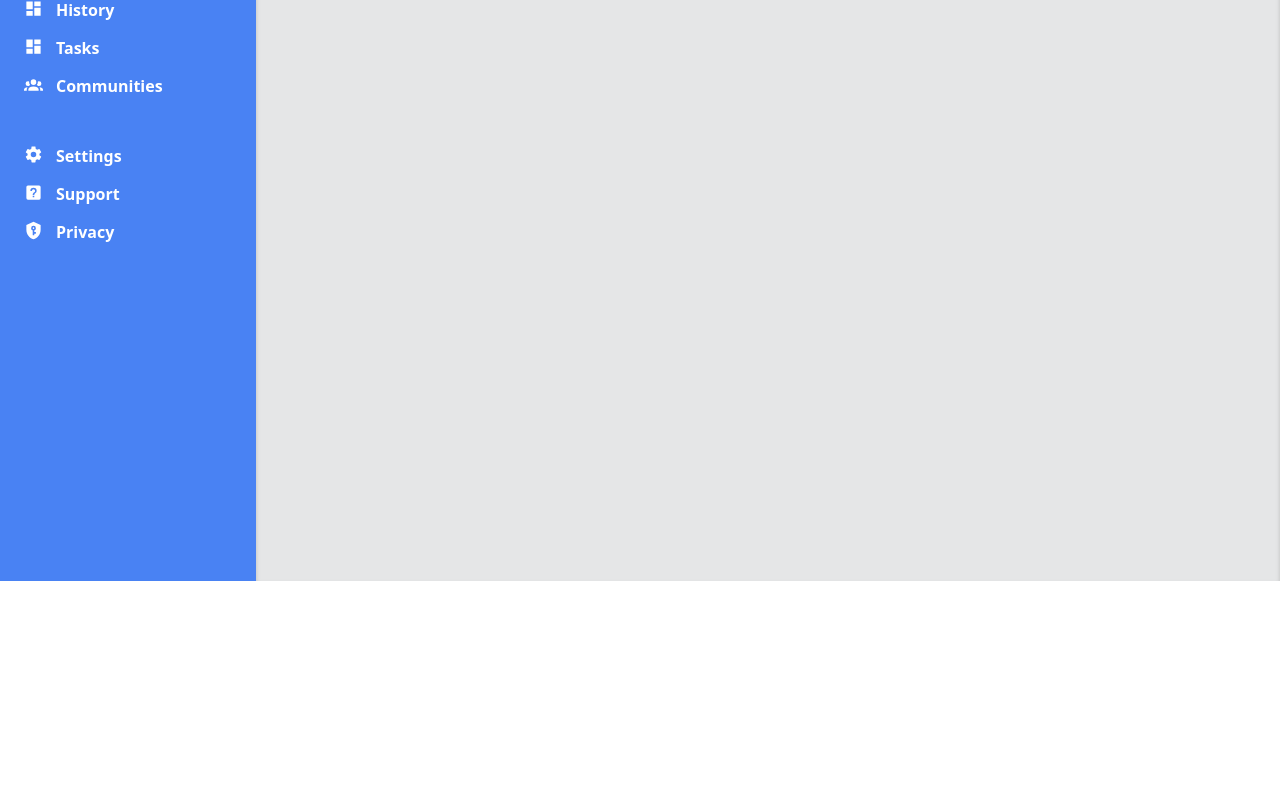
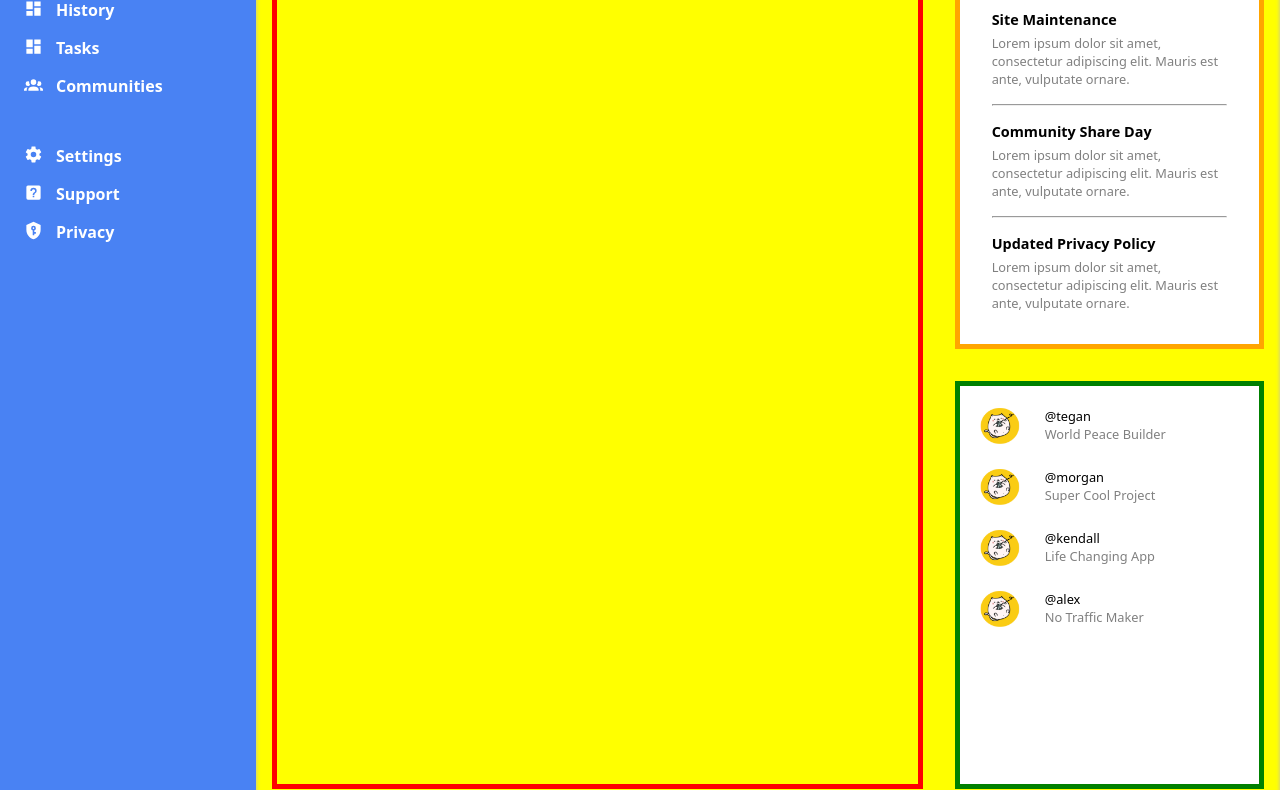
Before and after one commit to lavenderhwang/admin-dashboard, a plain HTML site: page index.html in a window 1280 px wide. Shown: the part 219-1009 px from the top of the page. Before the commit the page ends 800 px from the top, so only its background shows below. Drawn offline with Linux system fonts and the light colour scheme.

Commit message:
Complete Announcements + Trending

```diff
--- a/index.html
+++ b/index.html
@@ -72,7 +72,65 @@
 				</div>
 			</div>
 
-			<div class="main-content"><h1>main</h1></div>
+			<div class="main-content">
+				<div class="your-projects mc-container">Your Projects</div>
+
+				<div class="announcements mc-container">
+					<div class="announcements-container">
+						<div class="announcements-tab">
+							<h1>Site Maintenance</h1>
+							<p>
+								Lorem ipsum dolor sit amet, consectetur adipiscing elit. Mauris
+								est ante, vulputate ornare.
+							</p>
+						</div>
+						<hr />
+						<div class="announcements-tab">
+							<h1>Community Share Day</h1>
+							<p>
+								Lorem ipsum dolor sit amet, consectetur adipiscing elit. Mauris
+								est ante, vulputate ornare.
+							</p>
+						</div>
+						<hr />
+						<div class="announcements-tab">
+							<h1>Updated Privacy Policy</h1>
+							<p>
+								Lorem ipsum dolor sit amet, consectetur adipiscing elit. Mauris
+								est ante, vulputate ornare.
+							</p>
+						</div>
+					</div>
+				</div>
+
+				<div class="trending mc-container">
+					<div class="trending-container">
+						<div class="trending-tab">
+							<span class="small-pfp"></span>
+							<p>
+								@tegan <br />
+								<span class="grey-font">World Peace Builder</span>
+							</p>
+						</div>
+						<div class="trending-tab">
+							<span class="small-pfp"></span>
+							<p>
+								@morgan <br /><span class="grey-font">Super Cool Project</span>
+							</p>
+						</div>
+						<div class="trending-tab">
+							<span class="small-pfp"></span>
+							<p>
+								@kendall <br /><span class="grey-font">Life Changing App</span>
+							</p>
+						</div>
+						<div class="trending-tab">
+							<span class="small-pfp"></span>
+							<p>@alex <br /><span class="grey-font">No Traffic Maker</span></p>
+						</div>
+					</div>
+				</div>
+			</div>
 		</div>
 	</body>
 </html>
--- a/styles.css
+++ b/styles.css
@@ -102,8 +102,8 @@ img {
 }
 
 .small-pfp {
-	height: 30px;
-	width: 30px;
+	height: 45px;
+	width: 45px;
 	background-color: #bbb;
 	border-radius: 50%;
 	display: inline-block;
@@ -163,4 +163,86 @@ img {
 	gap: 1rem;
 }
 
+header > .div {
+	align-items: center;
+	padding: 0px 1.5rem;
+	gap: 1rem;
+}
+
 /*MAIN-CONTENT*/
+
+.main-content {
+	background-color: yellow;
+	display: grid;
+	grid-template-rows: 1fr 1fr;
+	grid-template-columns: 2fr 1fr;
+	grid-template-areas:
+		'your-projects announcements'
+		'your-projects trending';
+}
+
+.mc-container {
+	margin: 1rem;
+}
+
+.your-projects {
+	border: 5px solid red;
+	margin-top: 3rem;
+	grid-area: your-projects;
+}
+
+/*
+
+
+*/
+
+.announcements {
+	margin-top: 3rem;
+	border: 5px solid orange;
+	background-color: white;
+	grid-area: announcements;
+}
+.announcements-container {
+	margin: 2rem;
+}
+
+.announcements-tab {
+	margin-bottom: 1rem;
+	margin-top: 1rem;
+}
+
+.announcements-tab h1 {
+	font-size: 0.9rem;
+	font-weight: bold;
+	margin-bottom: 5px;
+}
+
+.announcements-tab p {
+	font-size: 0.8rem;
+	color: grey;
+}
+
+.trending {
+	border: 5px solid green;
+	grid-area: trending;
+	background-color: white;
+}
+
+.trending-container {
+	margin: 1rem;
+}
+.trending-tab {
+	display: flex;
+	gap: 1.5em;
+	align-content: center;
+	margin-bottom: 1rem;
+}
+
+.trending-tab p {
+	font-size: 0.8rem;
+	align-self: center;
+}
+
+.grey-font {
+	color: grey;
+}
```
Also changed, not shown: 1 other file.
